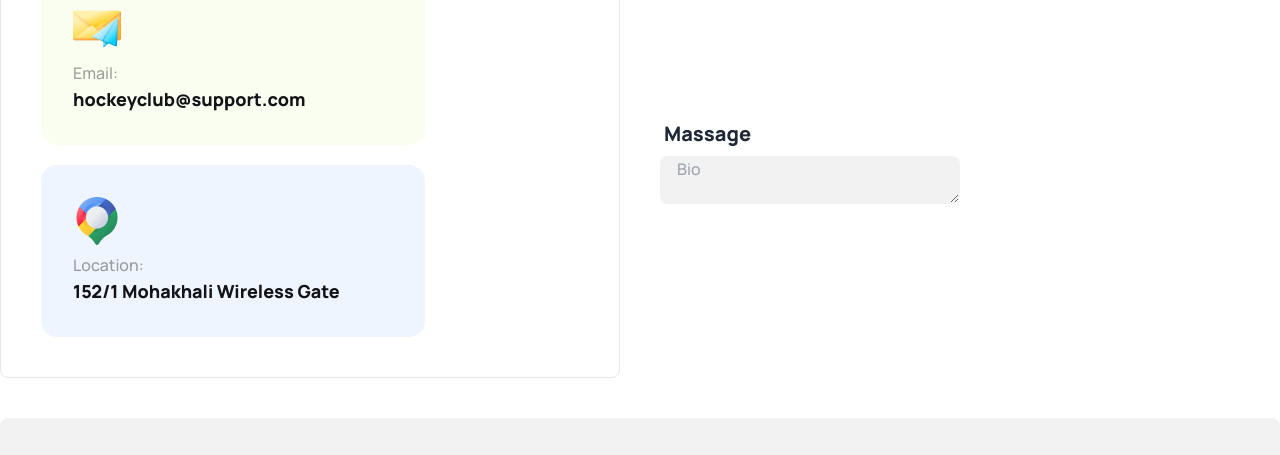
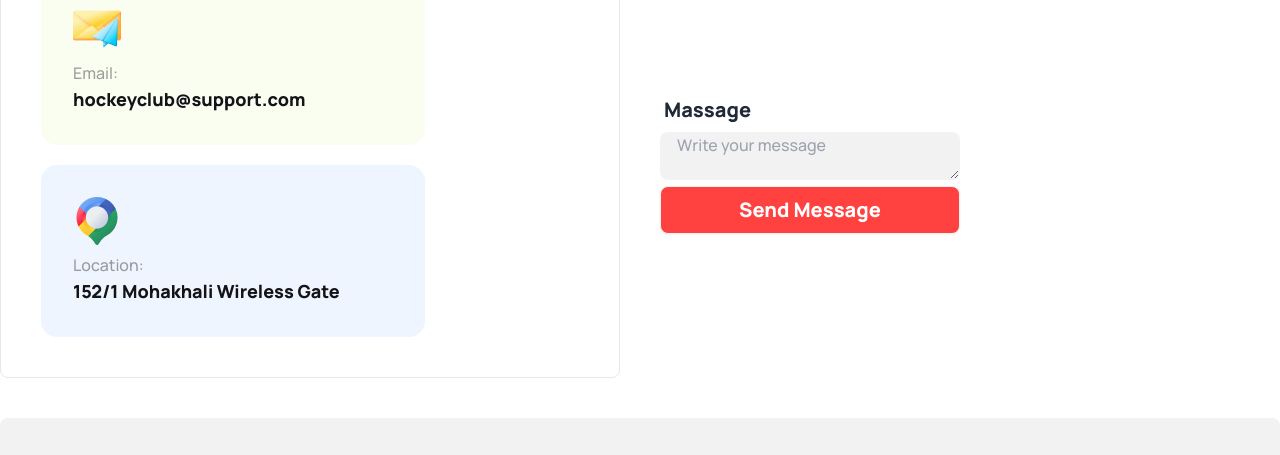
Before and after one commit to shahsohan/assignment-3, a plain HTML site: page index.html in a window 1280 px wide. Shown: the part 4620-5075 px from the top of the page. Drawn offline with nearby package versions, Linux system fonts and the light colour scheme.

Commit message:
added a button

```diff
--- a/index.html
+++ b/index.html
@@ -605,7 +605,8 @@
                             <span class="label-text text-xl font-bold">Massage</span>
 
                         </div>
-                        <textarea class="  input bg-base-200 w-full max-w-xs" placeholder="Bio"></textarea>
+                        <textarea class="  input bg-base-200 w-full max-w-xs" placeholder="Write your message"></textarea>
+                        <button class="btn btn-block bg-[#FF4240] w-full max-w-xs text-xl font-bold text-white">Send Message</button>
                     </div>
                 </div>
             </div>
@@ -651,7 +652,7 @@
                     </p>
                 </div>
             </div>
-            <div class="grig grid-cols-2  md:grid-cols-3 pl- ">
+            <div class="grig grid-cols-2  md:grid-cols-3   ">
                 <nav class=" grid">
                     <header class="text-lg font-bold">Company</header>
                     <a class="link link-hover text-[#FFFFFF99]">About us</a>
```
